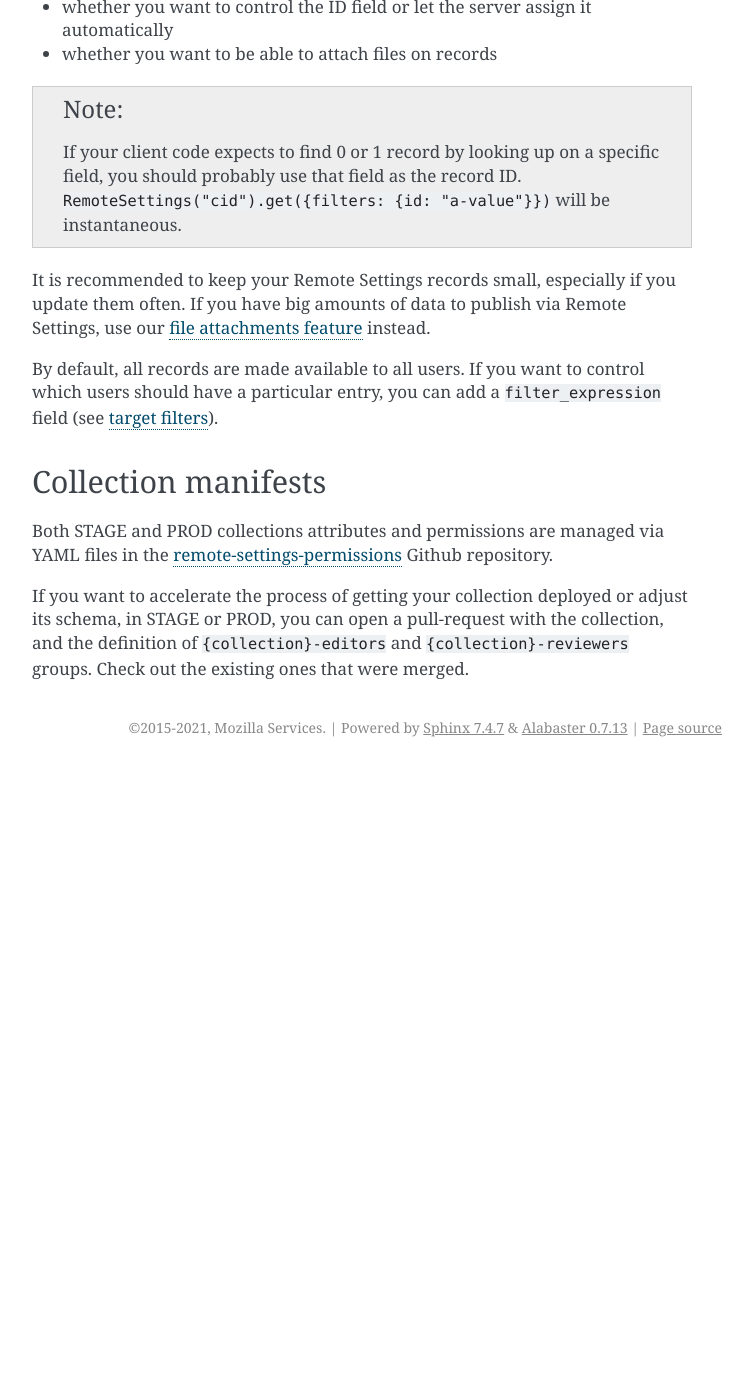
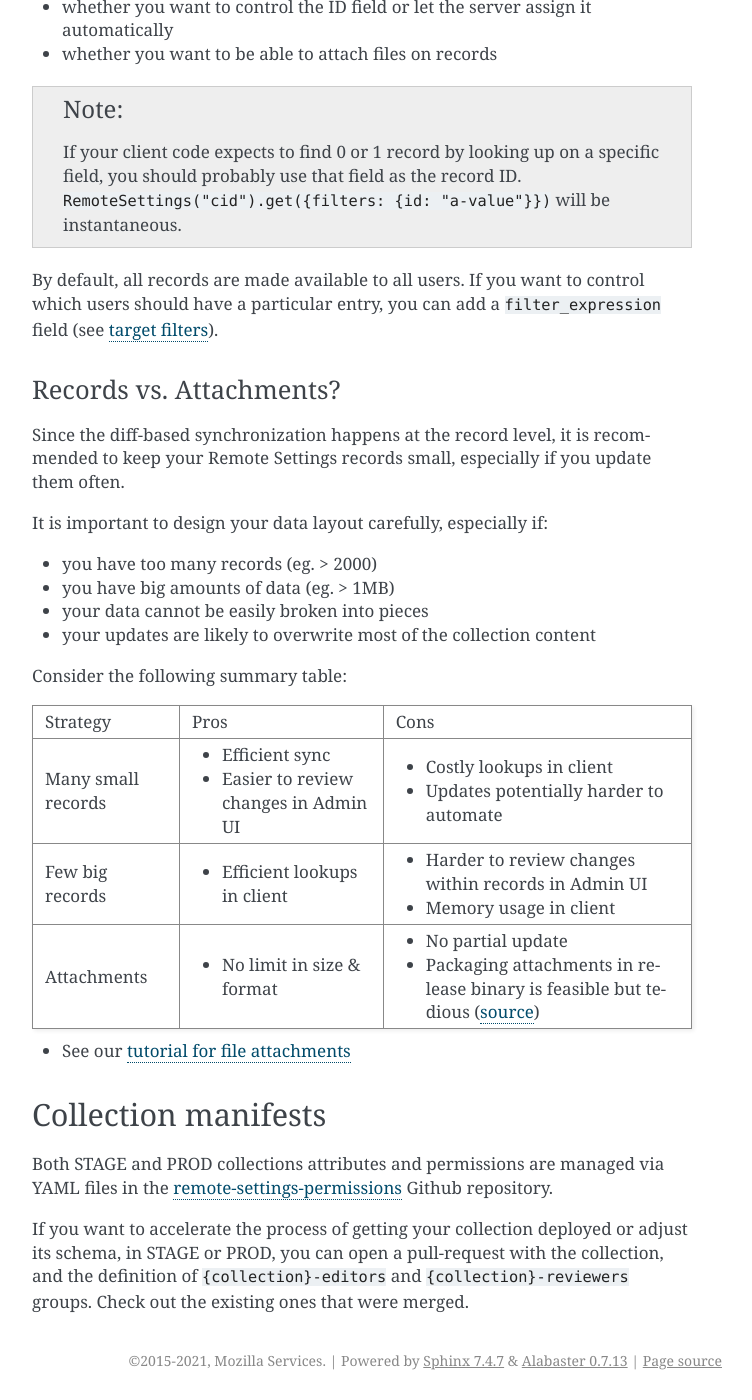
Before and after one commit to mozilla/remote-settings, a Sphinx documentation site: the page built from docs/getting-started.rst, in a window 1280 px wide and 1400 px high, scrolled down 1550 px. Shown: the whole window, without its empty margins (388-1140 px from the left). Built offline with Sphinx 7.4.7, drawn with Linux system fonts in a browser that asks for light colours; before the commit the page ends 2317 px from its top, so only the background shows below that; some of the changed text lies outside the part shown.

Commit message:
Improve data layout recomandations

```diff
--- a/docs/getting-started.rst
+++ b/docs/getting-started.rst
@@ -57,9 +57,47 @@ The Admin UI automatically builds forms based on some metadata for your collecti
 
     If your client code expects to find 0 or 1 record by looking up on a specific field, you should probably use that field as the record ID. ``RemoteSettings("cid").get({filters: {id: "a-value"}})`` will be instantaneous.
 
-It is recommended to keep your Remote Settings records small, especially if you update them often. If you have big amounts of data to publish via Remote Settings, use our :ref:`file attachments feature <tutorial-attachments>` instead.
+By default, all records are made available to all users. If you want to control which users should have a particular entry, you can add a ``filter_expression`` field (see :ref:`target filters <target-filters>`).
 
-By default, all records are made available to all users. If you want to control which users should have a particular entry, you can add a ``filter_expression`` field (see :ref:`target filters <target-filters>`).
+
+Records vs. Attachments?
+''''''''''''''''''''''''
+
+Since the diff-based synchronization happens at the record level, it is recommended to keep your Remote Settings records small, especially if you update them often.
+
+It is important to design your data layout carefully, especially if:
+
+* you have too many records (eg. > 2000)
+* you have big amounts of data (eg. > 1MB)
+* your data cannot be easily broken into pieces
+* your updates are likely to overwrite most of the collection content
+
+Consider the following summary table:
+
++-------------------------------------+--------------------------------------+-------------------------------------+
+| Strategy                            | Pros                                 | Cons                                |
++-------------------------------------+--------------------------------------+-------------------------------------+
+| Many small records                  | - Efficient sync                     | - Costly lookups in client          |
+|                                     | - Easier to review changes in Admin  | - Updates potentially harder to     |
+|                                     |   UI                                 |   automate                          |
+|                                     |                                      |                                     |
++-------------------------------------+--------------------------------------+-------------------------------------+
+| Few big records                     | - Efficient lookups in client        | - Harder to review changes within   |
+|                                     |                                      |   records in Admin UI               |
+|                                     |                                      | - Memory usage in client            |
+|                                     |                                      |                                     |
++-------------------------------------+--------------------------------------+-------------------------------------+
+| Attachments                         | - No limit in size & format          | - No partial update                 |
+|                                     |                                      | - Packaging attachments in release  |
+|                                     |                                      |   binary is feasible but tedious    |
+|                                     |                                      |   (source_)                         |
+|                                     |                                      |                                     |
++-------------------------------------+--------------------------------------+-------------------------------------+
+
+.. _source: https://searchfox.org/mozilla-central/rev/dd042f25a8da58d565d199dcfebe4f34db64863c/taskcluster/docker/periodic-updates/scripts/periodic_file_updates.sh#309-324
+
+- See our :ref:`tutorial for file attachments <tutorial-attachments>`
+
 
 .. _collection-manifests:
 
```
